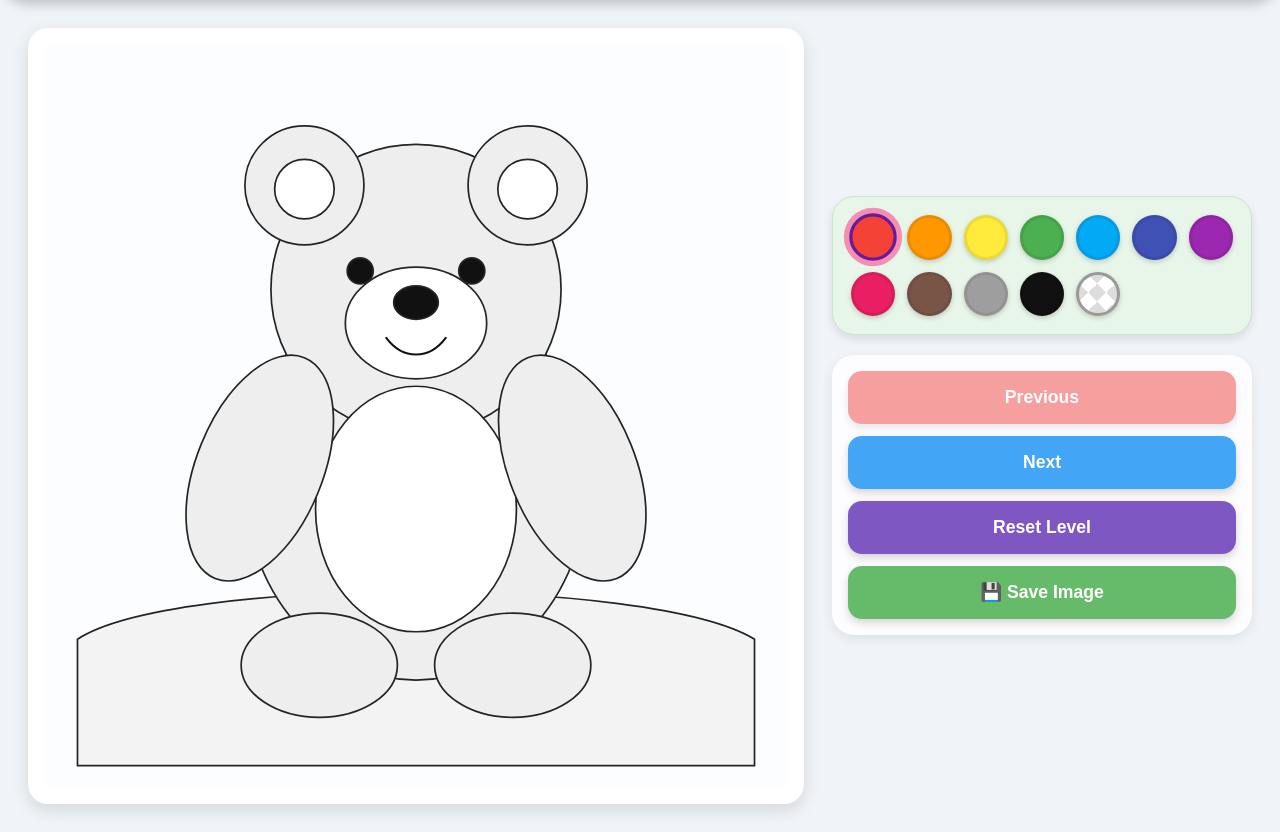
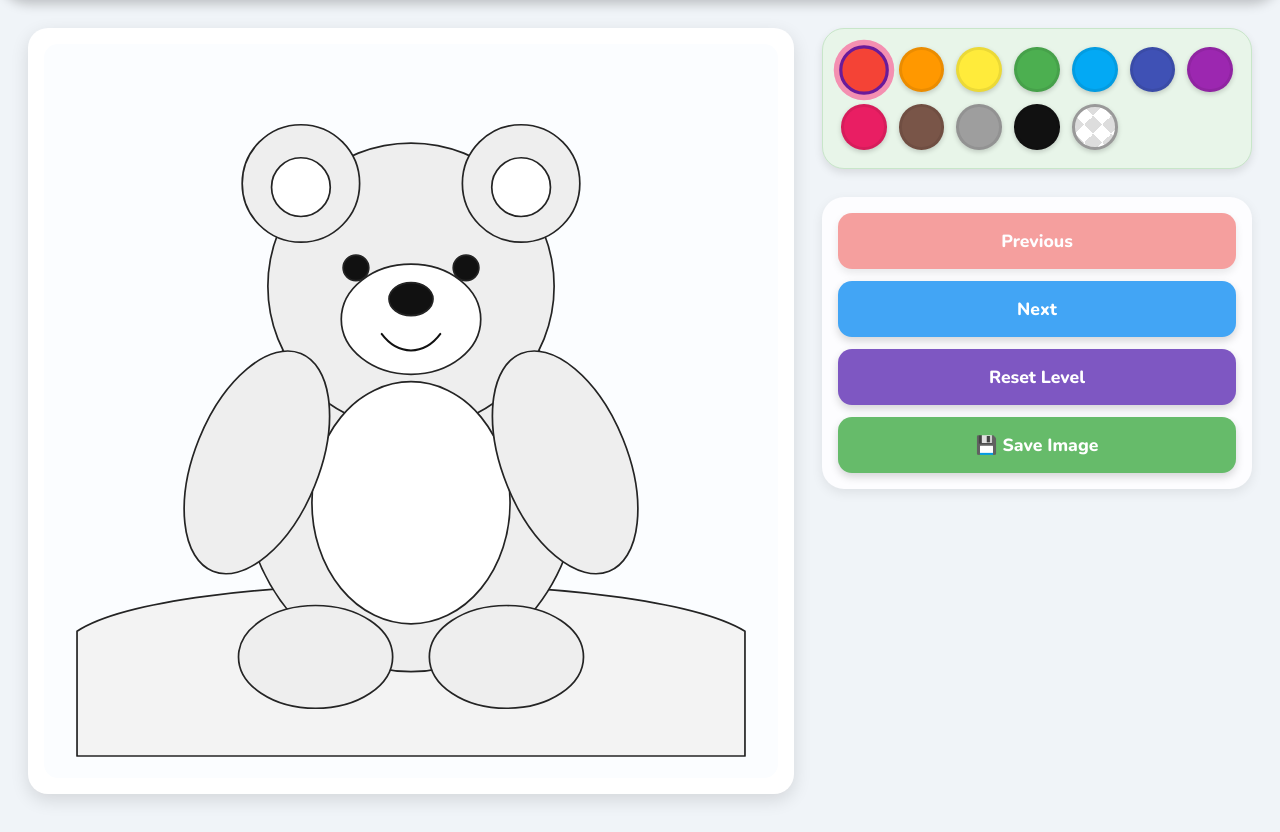
Before and after one commit to Joenasriani/coloring-book, a React app: page index.html in a window 1280 px wide. Shown: the part 113-945 px from the top of the page. Built offline with nearby package versions, Linux system fonts and the light colour scheme.

Commit message:
fix: make layout viewport-adaptive

```diff
--- a/index.html
+++ b/index.html
@@ -6,22 +6,196 @@
     <title>Coloring Book</title>
     <link href="https://fonts.googleapis.com/css2?family=Nunito:wght@400;700;800&display=swap" rel="stylesheet">
     <style>
+      :root {
+        --page-pad: clamp(8px, 2.5vw, 28px);
+        --page-gap: clamp(10px, 2.5vw, 28px);
+        --header-button-space: clamp(54px, 11vw, 78px);
+      }
+
       * { box-sizing: border-box; }
-      html, body { min-height: 100%; margin: 0; padding: 0; overflow-x: hidden; background-color: #f0f4f8; }
-      body { min-width: 320px; }
-      #root { min-height: 100%; }
-      button, [role="button"] { -webkit-tap-highlight-color: transparent; }
-      .app-layout { display: flex; flex-direction: column; min-height: 100svh; width: 100%; }
-      .app-header { width: 100%; position: sticky; top: 0; z-index: 5; }
-      .content-wrapper { display: grid; grid-template-columns: minmax(0, 1fr); align-items: start; width: 100%; max-width: 1920px; margin: 0 auto; padding: clamp(8px, 3vw, 28px); gap: clamp(12px, 3vw, 28px); }
-      .drawing-section { width: 100%; min-width: 0; display: flex; justify-content: center; align-items: center; }
-      .controls-sidebar { display: grid; grid-template-columns: minmax(0, 1fr); gap: clamp(12px, 3vw, 20px); width: 100%; min-width: 0; }
-      .drawing-container-responsive { width: min(100%, 92svh, 760px); max-width: 100%; height: auto; aspect-ratio: 1 / 1; }
-      .palette-responsive, .nav-responsive { min-width: 0; }
-      @media (max-width: 480px) { .app-header { position: static; } .content-wrapper { padding: 8px; gap: 10px; } .drawing-container-responsive { width: min(100%, 78svh); } }
-      @media (min-width: 700px) { .controls-sidebar { grid-template-columns: minmax(0, 1.3fr) minmax(220px, 0.7fr); align-items: stretch; } }
-      @media (min-width: 1100px) { .content-wrapper { grid-template-columns: minmax(460px, 1fr) minmax(320px, 420px); align-items: center; } .controls-sidebar { grid-template-columns: minmax(0, 1fr); position: sticky; top: 110px; } .drawing-container-responsive { width: min(100%, calc(100svh - 150px), 860px); } }
-      @media (min-width: 1500px) { .content-wrapper { grid-template-columns: minmax(620px, 1fr) 460px; gap: 48px; } .drawing-container-responsive { width: min(100%, calc(100svh - 170px), 960px); } }
+
+      html,
+      body,
+      #root {
+        width: 100%;
+        min-width: 0;
+        min-height: 100%;
+        margin: 0;
+      }
+
+      html { background-color: #f0f4f8; }
+
+      body {
+        padding: 0;
+        overflow-x: hidden;
+        background-color: #f0f4f8;
+        -webkit-text-size-adjust: 100%;
+        text-size-adjust: 100%;
+      }
+
+      button,
+      [role="button"] {
+        font: inherit;
+        -webkit-tap-highlight-color: transparent;
+        touch-action: manipulation;
+      }
+
+      .app-layout {
+        display: flex;
+        flex-direction: column;
+        width: 100%;
+        min-width: 0;
+        min-height: 100vh;
+        min-height: 100dvh;
+        overflow-x: hidden;
+      }
+
+      .app-header {
+        width: 100%;
+        min-width: 0;
+        position: sticky;
+        top: 0;
+        z-index: 5;
+      }
+
+      .header-copy {
+        width: 100%;
+        max-width: 980px;
+        min-width: 0;
+      }
+
+      .content-wrapper {
+        flex: 1;
+        display: grid;
+        grid-template-columns: minmax(0, 1fr);
+        align-items: start;
+        width: 100%;
+        max-width: 1680px;
+        min-width: 0;
+        margin: 0 auto;
+        padding: var(--page-pad);
+        gap: var(--page-gap);
+      }
+
+      .drawing-section {
+        width: 100%;
+        min-width: 0;
+        min-height: 0;
+        display: flex;
+        justify-content: center;
+        align-items: center;
+      }
+
+      .controls-sidebar {
+        display: grid;
+        grid-template-columns: minmax(0, 1fr);
+        gap: var(--page-gap);
+        width: 100%;
+        min-width: 0;
+        align-self: start;
+      }
+
+      .drawing-container-responsive {
+        width: min(100%, 760px, 78dvh);
+        max-width: 100%;
+        min-width: 0;
+        height: auto;
+        aspect-ratio: 1 / 1;
+      }
+
+      .palette-responsive,
+      .nav-responsive {
+        width: 100%;
+        min-width: 0;
+      }
+
+      .nav-responsive > button {
+        min-width: 0;
+        min-height: 44px;
+        white-space: normal;
+      }
+
+      @media (max-width: 520px) {
+        :root {
+          --page-pad: clamp(6px, 2.6vw, 12px);
+          --page-gap: clamp(8px, 2.8vw, 12px);
+          --header-button-space: clamp(48px, 15vw, 62px);
+        }
+
+        .app-header { position: static; }
+        .drawing-container-responsive { width: min(100%, 72dvh); }
+      }
+
+      @media (max-width: 360px) {
+        .drawing-container-responsive { width: min(100%, 68dvh); }
+      }
+
+      @media (min-width: 640px) {
+        .controls-sidebar {
+          grid-template-columns: minmax(0, 1.25fr) minmax(180px, 0.75fr);
+          align-items: stretch;
+        }
+      }
+
+      @media (min-width: 980px) and (min-height: 620px) {
+        .content-wrapper {
+          grid-template-columns: minmax(420px, 1fr) minmax(300px, 430px);
+          align-items: center;
+        }
+
+        .controls-sidebar {
+          grid-template-columns: minmax(0, 1fr);
+          position: sticky;
+          top: calc(88px + var(--page-pad));
+        }
+
+        .drawing-container-responsive {
+          width: min(100%, calc(100dvh - 150px), 900px);
+        }
+      }
+
+      @media (min-width: 1400px) and (min-height: 760px) {
+        .content-wrapper {
+          grid-template-columns: minmax(620px, 1fr) 460px;
+          gap: clamp(32px, 3.2vw, 56px);
+        }
+
+        .drawing-container-responsive {
+          width: min(100%, calc(100dvh - 170px), 980px);
+        }
+      }
+
+      @media (min-width: 760px) and (max-height: 619px) {
+        :root {
+          --page-pad: clamp(6px, 1.6vw, 14px);
+          --page-gap: clamp(8px, 1.8vw, 16px);
+        }
+
+        .app-header { position: static; }
+
+        .content-wrapper {
+          grid-template-columns: minmax(280px, 1fr) minmax(260px, 380px);
+          align-items: center;
+        }
+
+        .controls-sidebar {
+          grid-template-columns: minmax(0, 1fr);
+        }
+
+        .drawing-container-responsive {
+          width: min(100%, calc(100dvh - 112px), 640px);
+        }
+      }
+
+      @media (max-height: 520px) {
+        :root {
+          --page-pad: 6px;
+          --page-gap: 8px;
+        }
+
+        .app-header { position: static; }
+        .drawing-container-responsive { width: min(100%, 62dvh); }
+      }
     </style>
 </head>
 <body>
```
